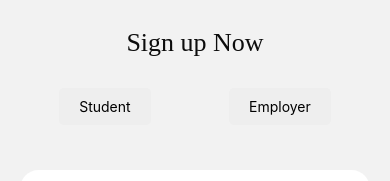
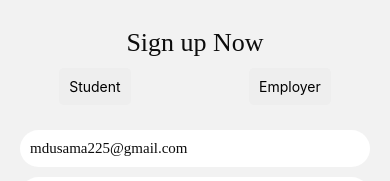
Before and after one commit to Muhammad-Usama-1/ubit, a React Native app: screen /Register in a window 390 px wide. Shown: the part 202-383 px from the top of the page. Built offline with nearby package versions, Linux system fonts and the light colour scheme; what apisauce would draw is missing.

Commit message:
modify margin of container

```diff
--- a/app/components/ButtonComponent.js
+++ b/app/components/ButtonComponent.js
@@ -45,21 +45,21 @@ const ButtonComponent = ({ name }) => {
 export default ButtonComponent;
 const styles = StyleSheet.create({
   container: {
-    marginVertical: 10,
-    marginHorizontal: 20,
+    // marginVertical: 1,
+    // marginHorizontal: 20,
   },
   containerBTN: {
     flexDirection: "row",
     justifyContent: "space-around",
     alignItems: "center",
     // height: 100,
-    paddingVertical: 10,
+    // paddingVertical: 10,
     // backgroundColor: "#fff",
   },
   button: {
     backgroundColor: "#eee",
     paddingVertical: 10,
-    paddingHorizontal: 20,
+    paddingHorizontal: 10,
     borderRadius: 5,
   },
   buttonText: {
```
